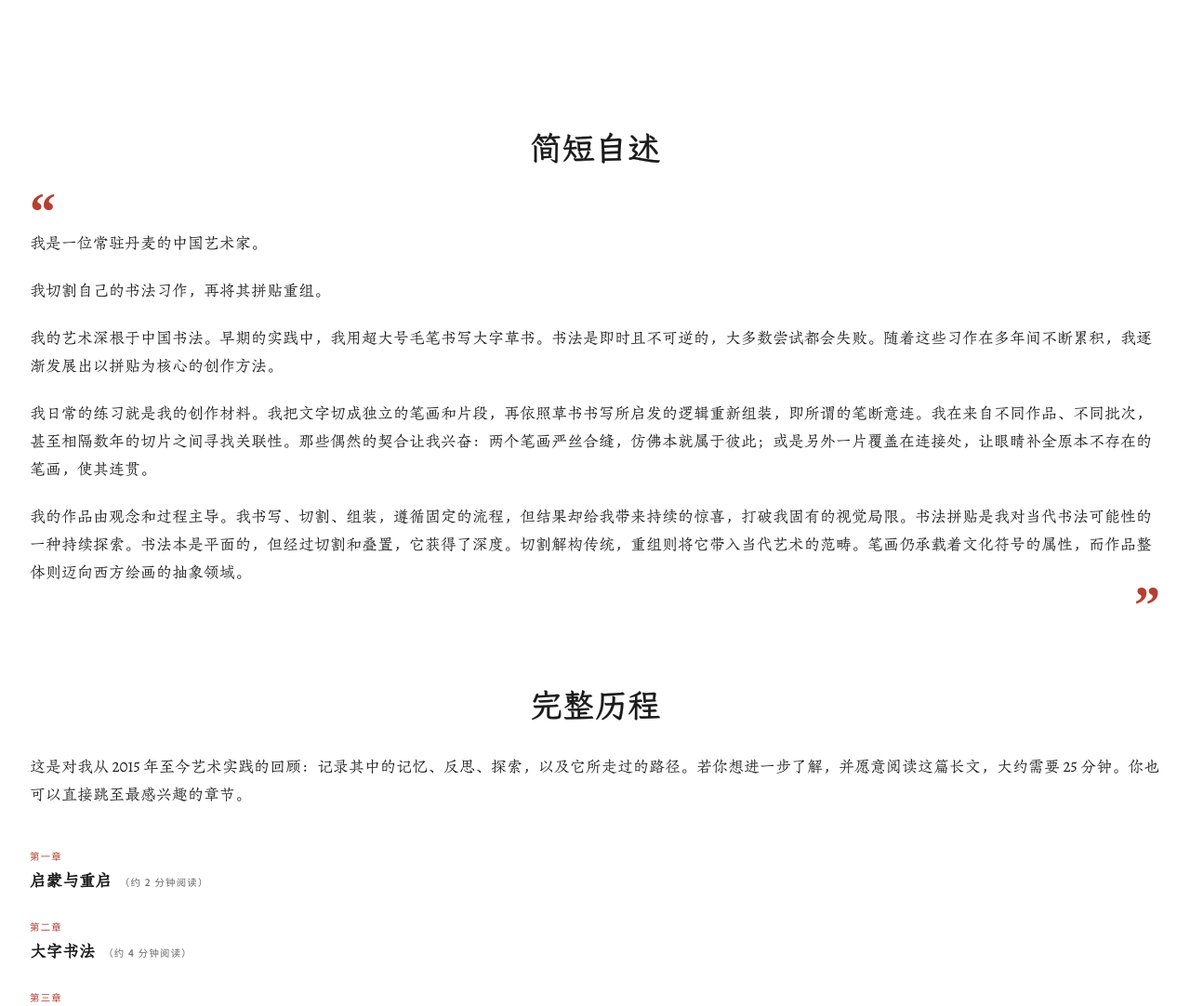
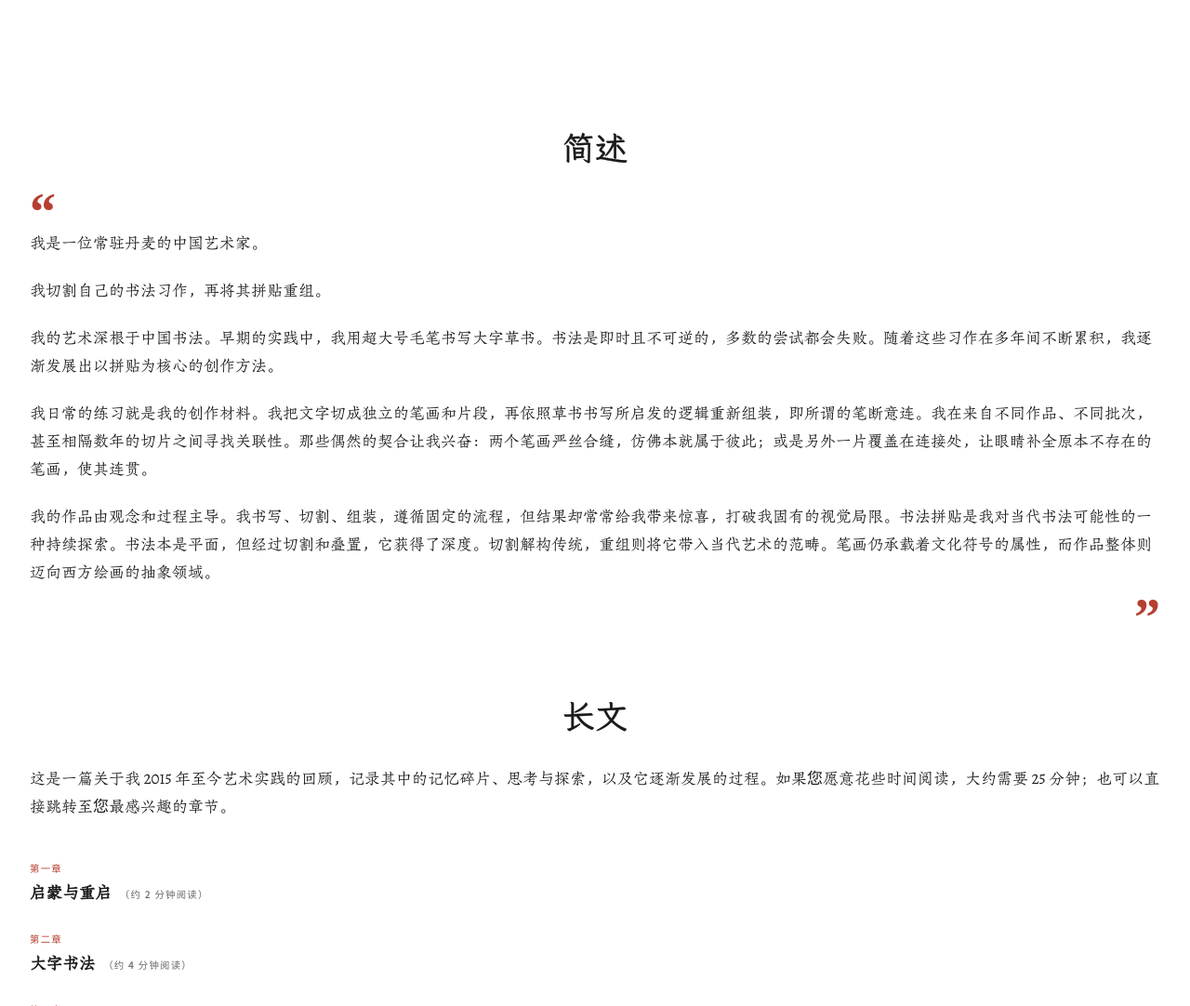
Before and after one commit to presentink/presentink.github.io, a plain HTML site: page zh/index.html in a window 1280 px wide. Shown: the part 2200-3282 px from the top of the page at 93% size. Drawn offline with Linux system fonts and the light colour scheme; a web font is replaced by a local one.

Commit message:
Refine intro labels and copy

```diff
--- a/zh/index.html
+++ b/zh/index.html
@@ -274,7 +274,7 @@
         .artist-statement p:last-child::after {
             content: '\201D';
             display: block;
-            margin: 0.55rem 0 0;
+            margin: 1.35rem 0 0;
             line-height: 0.45;
             text-align: right;
             vertical-align: baseline;
@@ -1066,8 +1066,8 @@
 <section class="featured-section" id="featured-gallery">
     <div class="content-wrapper">
         <div class="featured-intro">
-            <h2 class="featured-title">精选作品</h2>
-            <p class="featured-description">来自我不同阶段艺术实践的一组作品与实验，涵盖书法作品、线条作品、线条拼贴、书法拼贴与色彩拼贴。</p>
+            <h2 class="featured-title">选作</h2>
+            <p class="featured-description">这里选取了我不同创作阶段中的若干作品与实验，涵盖书法、线条作品、线条拼贴、书法拼贴与色彩拼贴。</p>
         </div>
 
         <div class="gallery-container">
@@ -1090,20 +1090,20 @@
 <!-- ===== ARTIST STATEMENT ===== -->
 <section class="artist-statement" aria-labelledby="artist-statement-title">
     <div class="artist-statement-inner">
-        <h2 class="featured-title artist-statement-title" id="artist-statement-title">简短自述</h2>
+        <h2 class="featured-title artist-statement-title" id="artist-statement-title">简述</h2>
         <p>我是一位常驻丹麦的中国艺术家。</p>
         <p>我切割自己的书法习作，再将其拼贴重组。</p>
-        <p>我的艺术深根于中国书法。早期的实践中，我用超大号毛笔书写大字草书。书法是即时且不可逆的，大多数尝试都会失败。随着这些习作在多年间不断累积，我逐渐发展出以拼贴为核心的创作方法。</p>
+        <p>我的艺术深根于中国书法。早期的实践中，我用超大号毛笔书写大字草书。书法是即时且不可逆的，多数的尝试都会失败。随着这些习作在多年间不断累积，我逐渐发展出以拼贴为核心的创作方法。</p>
         <p>我日常的练习就是我的创作材料。我把文字切成独立的笔画和片段，再依照草书书写所启发的逻辑重新组装，即所谓的笔断意连。我在来自不同作品、不同批次，甚至相隔数年的切片之间寻找关联性。那些偶然的契合让我兴奋：两个笔画严丝合缝，仿佛本就属于彼此；或是另外一片覆盖在连接处，让眼睛补全原本不存在的笔画，使其连贯。</p>
-        <p>我的作品由观念和过程主导。我书写、切割、组装，遵循固定的流程，但结果却给我带来持续的惊喜，打破我固有的视觉局限。书法拼贴是我对当代书法可能性的一种持续探索。书法本是平面的，但经过切割和叠置，它获得了深度。切割解构传统，重组则将它带入当代艺术的范畴。笔画仍承载着文化符号的属性，而作品整体则迈向西方绘画的抽象领域。</p>
+        <p>我的作品由观念和过程主导。我书写、切割、组装，遵循固定的流程，但结果却常常给我带来惊喜，打破我固有的视觉局限。书法拼贴是我对当代书法可能性的一种持续探索。书法本是平面，但经过切割和叠置，它获得了深度。切割解构传统，重组则将它带入当代艺术的范畴。笔画仍承载着文化符号的属性，而作品整体则迈向西方绘画的抽象领域。</p>
     </div>
 </section>
 
 <!-- ===== STORY INDEX ===== -->
 <section class="story-index" aria-labelledby="story-index-title">
     <div class="story-index-inner">
-        <h2 class="featured-title story-index-heading" id="story-index-title">完整历程</h2>
-        <p class="story-index-intro">这是对我从 2015 年至今艺术实践的回顾：记录其中的记忆、反思、探索，以及它所走过的路径。若你想进一步了解，并愿意阅读这篇长文，大约需要 <span data-total-reading-time></span> 分钟。你也可以直接跳至最感兴趣的章节。</p>
+        <h2 class="featured-title story-index-heading" id="story-index-title">长文</h2>
+        <p class="story-index-intro">这是一篇关于我 2015 年至今艺术实践的回顾，记录其中的记忆碎片、思考与探索，以及它逐渐发展的过程。如果您愿意花些时间阅读，大约需要 <span data-total-reading-time></span> 分钟；也可以直接跳转至您最感兴趣的章节。</p>
         <nav aria-label="章节目录">
             <ol class="story-index-list">
                 <li><a class="story-index-link" href="#chapter1"><span class="story-index-copy"><span class="story-index-number">第一章</span><span class="story-index-title">启蒙与重启</span><span class="story-index-time" data-reading-time-for="chapter1"></span></span></a></li>
```
Also changed, not shown: index.html (+1 -1 lines).
